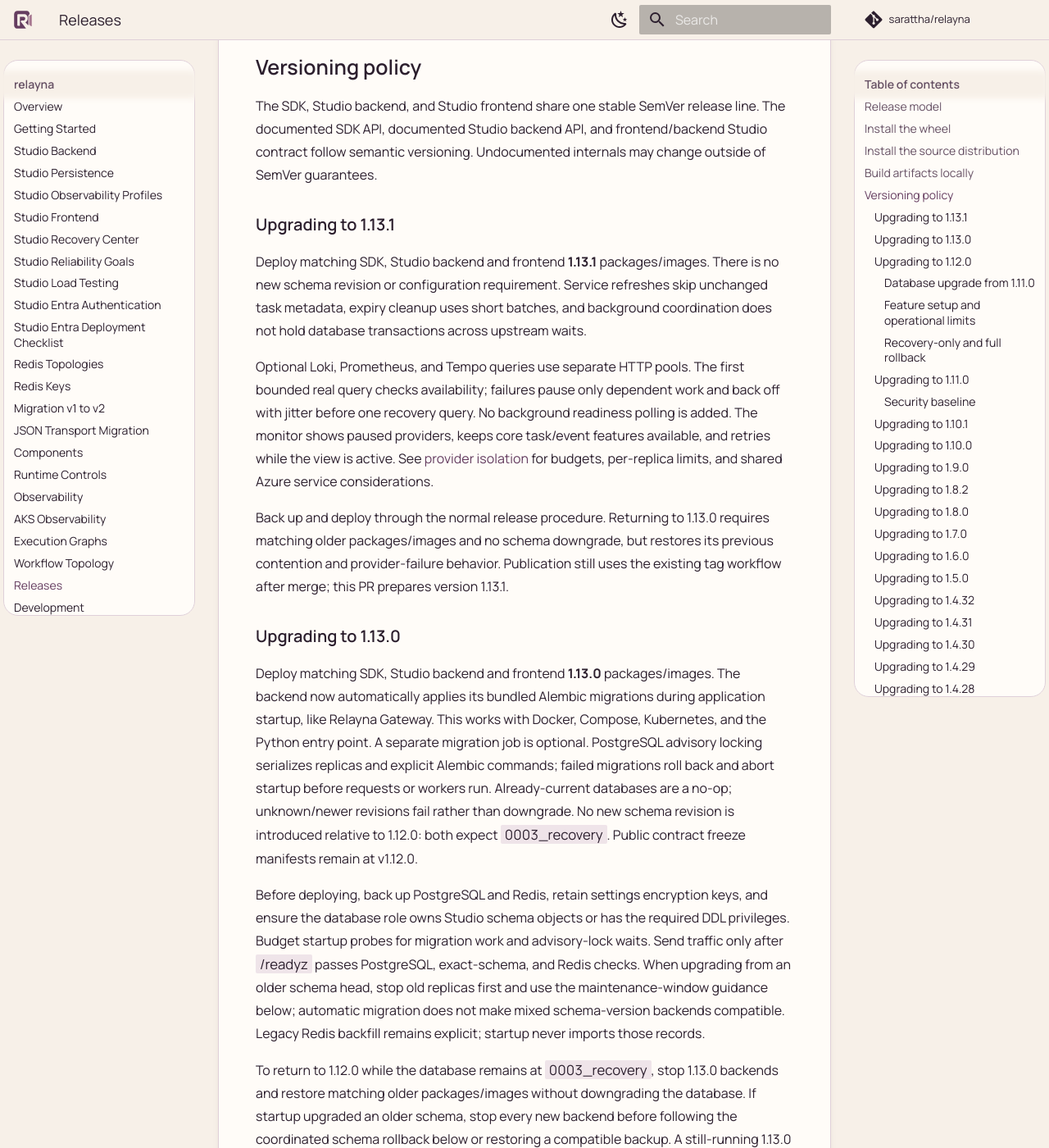
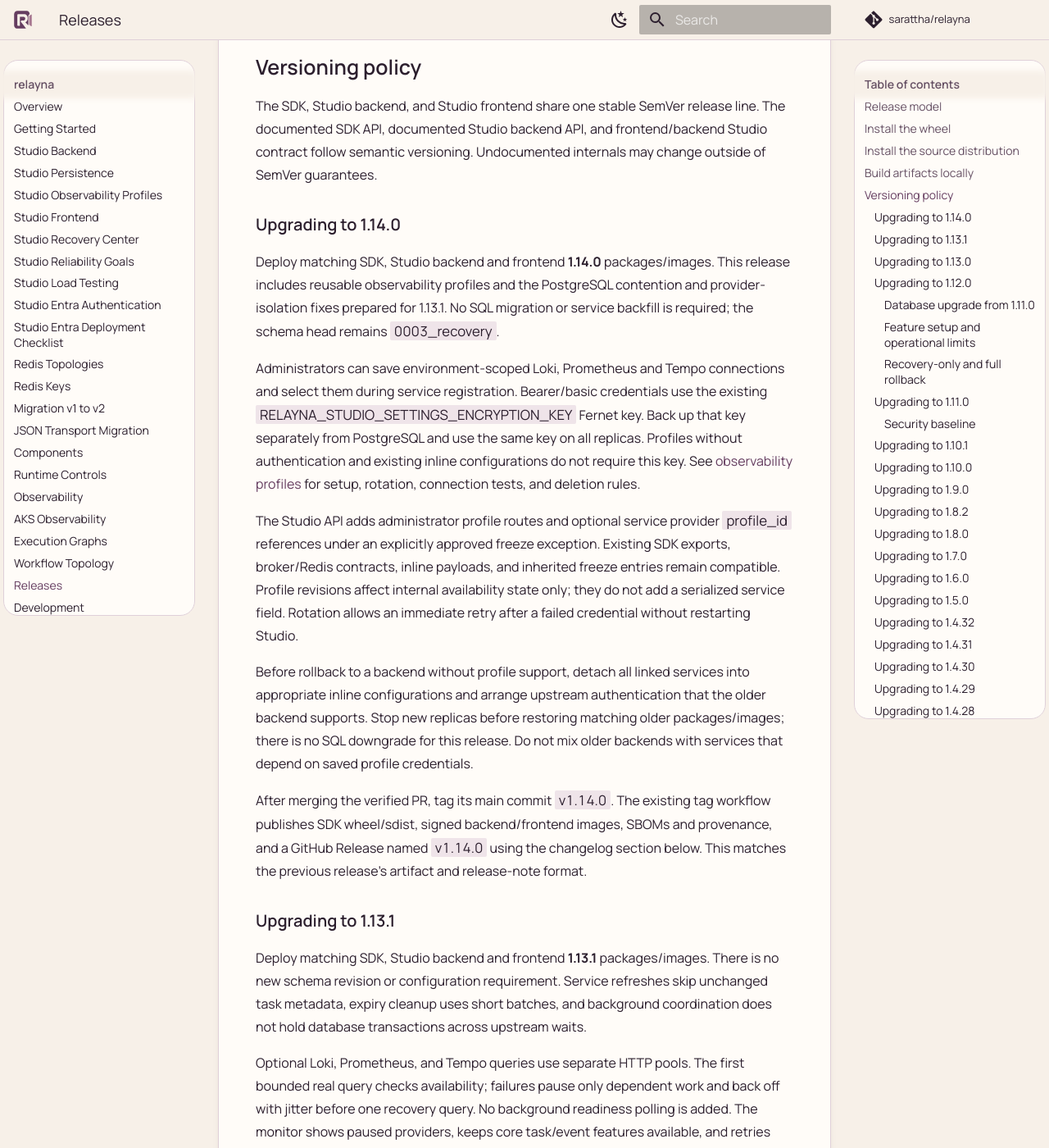
Before and after one commit to sarattha/relayna, an MkDocs documentation site: the page built from docs/releases.md, in a window 1280 px wide and 1400 px high, scrolled down 1053 px. Shown: the whole window at 82% size. Built offline with MkDocs 1.6.1 and Material for MkDocs 9.7.7, drawn with Linux system fonts in a browser that asks for light colours; comment, search, counter and statistics services are not loaded; some of the changed text lies outside the part shown.

Commit message:
feat: integrate profile isolation and prepare v1.14.0

````diff
--- a/docs/releases.md
+++ b/docs/releases.md
@@ -15,13 +15,13 @@ Each release publishes:
 ## Install the wheel
 
 ```bash
-pip install https://github.com/sarattha/relayna/releases/download/v1.13.1/relayna-1.13.1-py3-none-any.whl
+pip install https://github.com/sarattha/relayna/releases/download/v1.14.0/relayna-1.14.0-py3-none-any.whl
 ```
 
 ## Install the source distribution
 
 ```bash
-pip install https://github.com/sarattha/relayna/releases/download/v1.13.1/relayna-1.13.1.tar.gz
+pip install https://github.com/sarattha/relayna/releases/download/v1.14.0/relayna-1.14.0.tar.gz
 ```
 
 ## Build artifacts locally
@@ -32,8 +32,8 @@ uv build
 
 Expected artifacts:
 
-- `dist/relayna-1.13.1.tar.gz`
-- `dist/relayna-1.13.1-py3-none-any.whl`
+- `dist/relayna-1.14.0.tar.gz`
+- `dist/relayna-1.14.0-py3-none-any.whl`
 
 ## Versioning policy
 
@@ -41,6 +41,39 @@ The SDK, Studio backend, and Studio frontend share one stable SemVer release
 line. The documented SDK API, documented Studio backend API, and
 frontend/backend Studio contract follow semantic versioning. Undocumented
 internals may change outside of SemVer guarantees.
+
+### Upgrading to 1.14.0
+
+Deploy matching SDK, Studio backend and frontend **1.14.0** packages/images.
+This release includes reusable observability profiles and the PostgreSQL contention
+and provider-isolation fixes prepared for 1.13.1. No SQL migration or service
+backfill is required; the schema head remains `0003_recovery`.
+
+Administrators can save environment-scoped Loki, Prometheus and Tempo connections
+and select them during service registration. Bearer/basic credentials use the
+existing `RELAYNA_STUDIO_SETTINGS_ENCRYPTION_KEY` Fernet key. Back up that key
+separately from PostgreSQL and use the same key on all replicas. Profiles without
+authentication and existing inline configurations do not require this key.
+See [observability profiles](studio-observability-profiles.md) for setup, rotation,
+connection tests, and deletion rules.
+
+The Studio API adds administrator profile routes and optional service provider
+`profile_id` references under an explicitly approved freeze exception. Existing
+SDK exports, broker/Redis contracts, inline payloads, and inherited freeze entries
+remain compatible. Profile revisions affect internal availability state only;
+they do not add a serialized service field. Rotation allows an immediate retry
+after a failed credential without restarting Studio.
+
+Before rollback to a backend without profile support, detach all linked services
+into appropriate inline configurations and arrange upstream authentication that
+the older backend supports. Stop new replicas before restoring matching older
+packages/images; there is no SQL downgrade for this release. Do not mix older
+backends with services that depend on saved profile credentials.
+
+After merging the verified PR, tag its main commit `v1.14.0`. The existing tag
+workflow publishes SDK wheel/sdist, signed backend/frontend images, SBOMs and
+provenance, and a GitHub Release named `v1.14.0` using the changelog section below.
+This matches the previous release's artifact and release-note format.
 
 ### Upgrading to 1.13.1
 
@@ -60,7 +93,7 @@ budgets, per-replica limits, and shared Azure service considerations.
 Back up and deploy through the normal release procedure. Returning to 1.13.0
 requires matching older packages/images and no schema downgrade, but restores
 its previous contention and provider-failure behavior. Publication still uses
-the existing tag workflow after merge; this PR prepares version 1.13.1.
+the existing tag workflow after merge. These prepared fixes are also included in 1.14.0.
 
 ### Upgrading to 1.13.0
 
--- a/pyproject.toml
+++ b/pyproject.toml
@@ -1,6 +1,6 @@
 [project]
 name = "relayna"
-version = "1.13.1"
+version = "1.14.0"
 description = "Shared RabbitMQ/Redis infrastructure for Relayna."
 readme = "README.md"
 requires-python = ">=3.13"
````
Also changed, not shown: CHANGELOG.md (+44 -0 lines), README.md (+10 -3 lines), docs/studio-persistence.md (+1 -1 lines), plans/studio-observability-profiles.md (+51 -2 lines), 11 other files.
